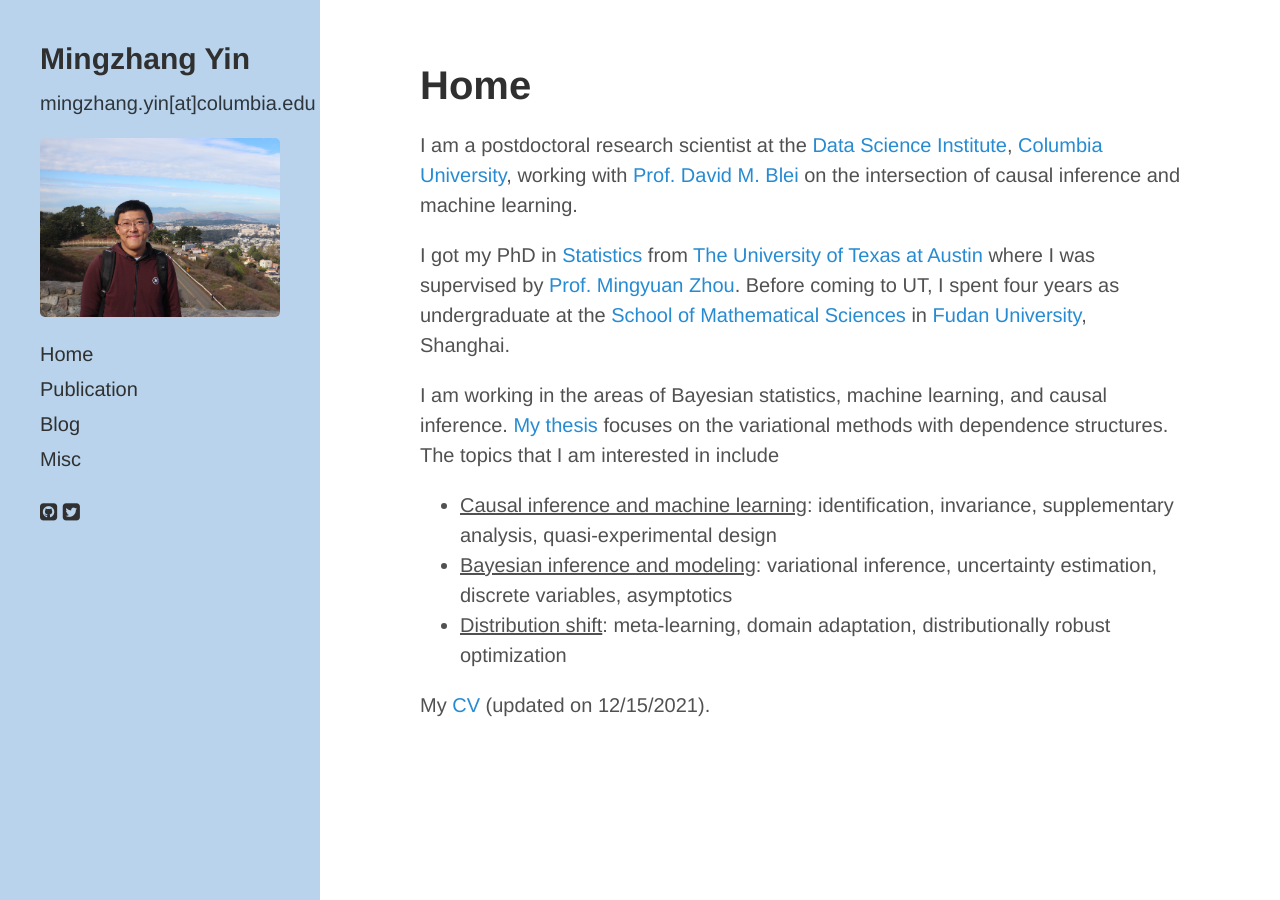
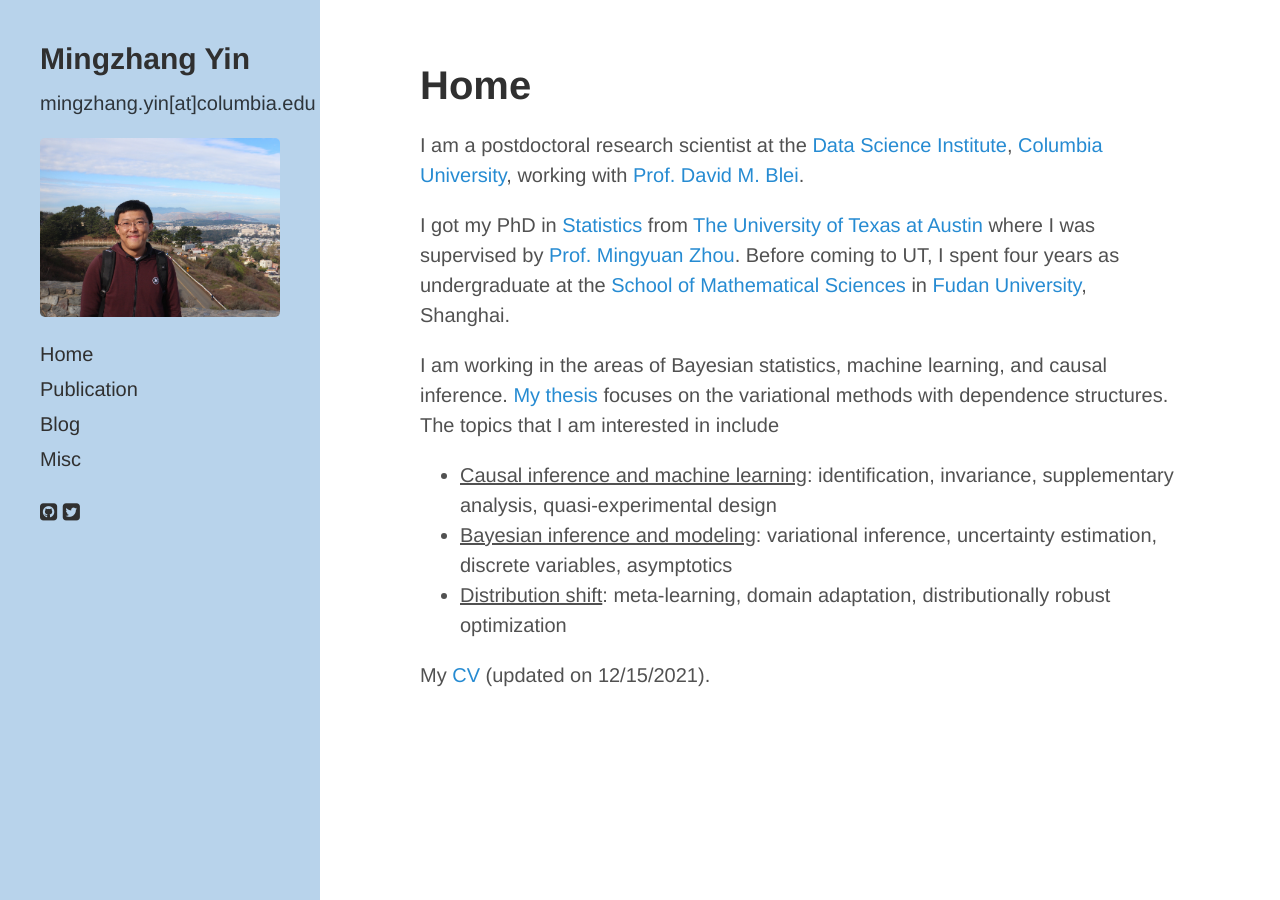
Before and after one commit to mingzhang-yin/mingzhang-yin.github.io, a Jekyll site: the page built from index.md, in a window 1280 px wide. Built offline with Jekyll 4.4.1, drawn with Linux system fonts in a browser that asks for light colours; nearby versions of some CDN libraries; a style sheet for code colours, icons or effects is not loaded.

Commit message:
Update index.md

```diff
--- a/index.md
+++ b/index.md
@@ -10,7 +10,7 @@
 <div>
 <div class="row">
   <p>
- <p> I am a postdoctoral research scientist at the <a href="https://datascience.columbia.edu">Data Science Institute</a>, <a href="https://www.columbia.edu">Columbia University</a>, working with <a href="http://www.cs.columbia.edu/~blei/">Prof. David M. Blei</a> on the intersection of causal inference and machine learning.</p>
+ <p> I am a postdoctoral research scientist at the <a href="https://datascience.columbia.edu">Data Science Institute</a>, <a href="https://www.columbia.edu">Columbia University</a>, working with <a href="http://www.cs.columbia.edu/~blei/">Prof. David M. Blei</a>.</p>
 
 I got my PhD in <a href="https://stat.utexas.edu">Statistics </a> from <a href="https://www.utexas.edu">The University of Texas at Austin</a> where I was supervised by <a href="https://mingyuanzhou.github.io">Prof. Mingyuan Zhou</a>.  Before coming to UT, I spent four years as undergraduate at the <a href="https://math.fudan.edu.cn/mathen/main.htm"> School of Mathematical Sciences</a> in <a href="http://www.fudan.edu.cn/en/"> Fudan University</a>, Shanghai. </p>
 
```
